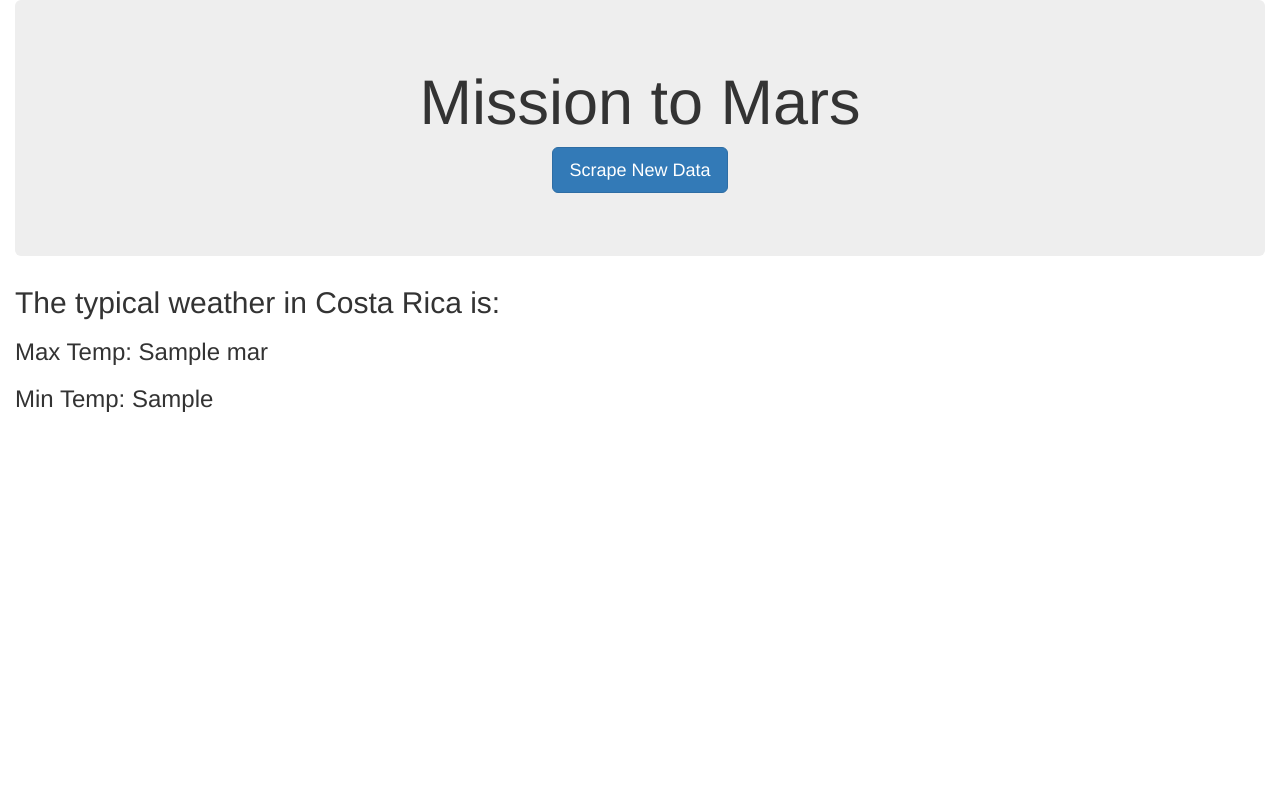
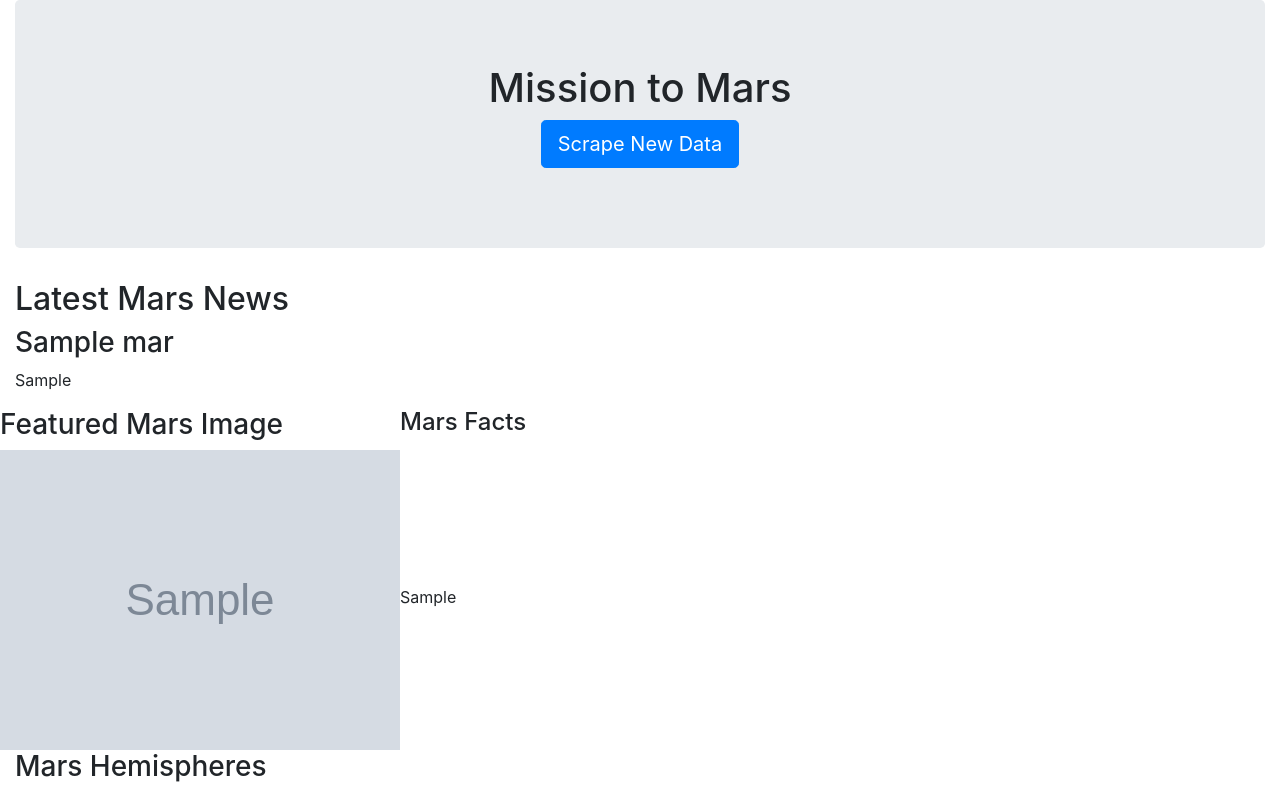
Before and after one commit to sjricketts/web-scraping-challenge, a Python web app: template mission_to_mars/templates/index.html in a window 1280 px wide. Shown: the top 789 px of the page. Before the commit the page ends 412 px from the top, so only its background shows below. Run offline with Jinja, Linux system fonts and the light colour scheme; the template is opened without the code that fills it: most values are stand-ins (such as "Sample title", 1, 10 or a date in 2020); grey boxes marked "Sample" are stand-in pictures; some libraries are stand-ins or nearby versions.

Commit message:
Add bootstrap

```diff
--- a/mission_to_mars/templates/index.html
+++ b/mission_to_mars/templates/index.html
@@ -6,7 +6,8 @@
     <meta name="viewport" content="width=device-width, initial-scale=1.0">
     <meta http-equiv="X-UA-Compatible" content="ie=edge">
     <title>Misson to Mars</title>
-    <link rel="stylesheet" href="https://maxcdn.bootstrapcdn.com/bootstrap/3.3.7/css/bootstrap.min.css">
+    <link rel="stylesheet" href="https://stackpath.bootstrapcdn.com/bootstrap/4.5.2/css/bootstrap.min.css"
+        integrity="sha384-JcKb8q3iqJ61gNV9KGb8thSsNjpSL0n8PARn9HuZOnIxN0hoP+VmmDGMN5t9UJ0Z" crossorigin="anonymous">
 </head>
 
 <body>
@@ -16,11 +17,73 @@
             <p><a class="btn btn-primary btn-lg" href="/scrape" role="button">Scrape New Data</a></p>
         </div>
 
-        <h2>The typical weather in Costa Rica is:</h2>
-        <h3>Max Temp: {{ mars.news_title }}</h3>
-        <h3>Min Temp: {{ mars.news_p }}</h3>
+        <h2>Latest Mars News</h2>
+        <h3>{{ mars.news_title }}</h3>
+        <p>{{ mars.news_p }}</p>
     </div>
+
+    <div class="container-fluid">
+        <div class="row">
+            <div class="col-8-md">
+                <h3>Featured Mars Image</h3>
+                <img src= "{{ mars.mars_image }}" alt="Featured Image of Mars">
+            </div>
+            <div class="row col-md-4">
+                <h4>Mars Facts</h4>
+                <div class="table-responsive">
+                    <table>
+                        {{ mars.mars_html }}
+                    </table>
+                </div>
+            </div>
+        </div>
     </div>
+
+    <div class="container-fluid">
+        <h3>Mars Hemispheres</h3>
+        <div class="row">
+            <div class="col-sm-3 col-md-6">
+                <div class="card" style="width: 18rem;">
+                    <img src="..." class="card-img-top" alt="...">
+                    <div class="card-body">
+                        <h3 class="card-title">Card title</h3>
+                    </div>
+                </div>
+                <div class="card" style="width: 18rem;">
+                    <img src="..." class="card-img-top" alt="...">
+                    <div class="card-body">
+                        <h3 class="card-title">Card title</h3>
+                    </div>
+                </div>
+            </div>
+        </div>
+        <div class="row">
+            <div class="col-sm-3 col-md-6">
+                <div class="card" style="width: 18rem;">
+                    <img src="..." class="card-img-top" alt="...">
+                    <div class="card-body">
+                        <h3 class="card-title">Card title</h3>
+                    </div>
+                </div>
+                <div class="card" style="width: 18rem;">
+                    <img src="..." class="card-img-top" alt="...">
+                    <div class="card-body">
+                        <h3 class="card-title">Card title</h3>
+                    </div>
+                </div>
+            </div>
+        </div>
+    </div>
+
+    <script src="https://code.jquery.com/jquery-3.5.1.slim.min.js"
+        integrity="sha384-DfXdz2htPH0lsSSs5nCTpuj/zy4C+OGpamoFVy38MVBnE+IbbVYUew+OrCXaRkfj"
+        crossorigin="anonymous"></script>
+    <script src="https://cdn.jsdelivr.net/npm/popper.js@1.16.1/dist/umd/popper.min.js"
+        integrity="sha384-9/reFTGAW83EW2RDu2S0VKaIzap3H66lZH81PoYlFhbGU+6BZp6G7niu735Sk7lN"
+        crossorigin="anonymous"></script>
+    <script src="https://stackpath.bootstrapcdn.com/bootstrap/4.5.2/js/bootstrap.min.js"
+        integrity="sha384-B4gt1jrGC7Jh4AgTPSdUtOBvfO8shuf57BaghqFfPlYxofvL8/KUEfYiJOMMV+rV"
+        crossorigin="anonymous"></script>
 </body>
 
 </html>
```
